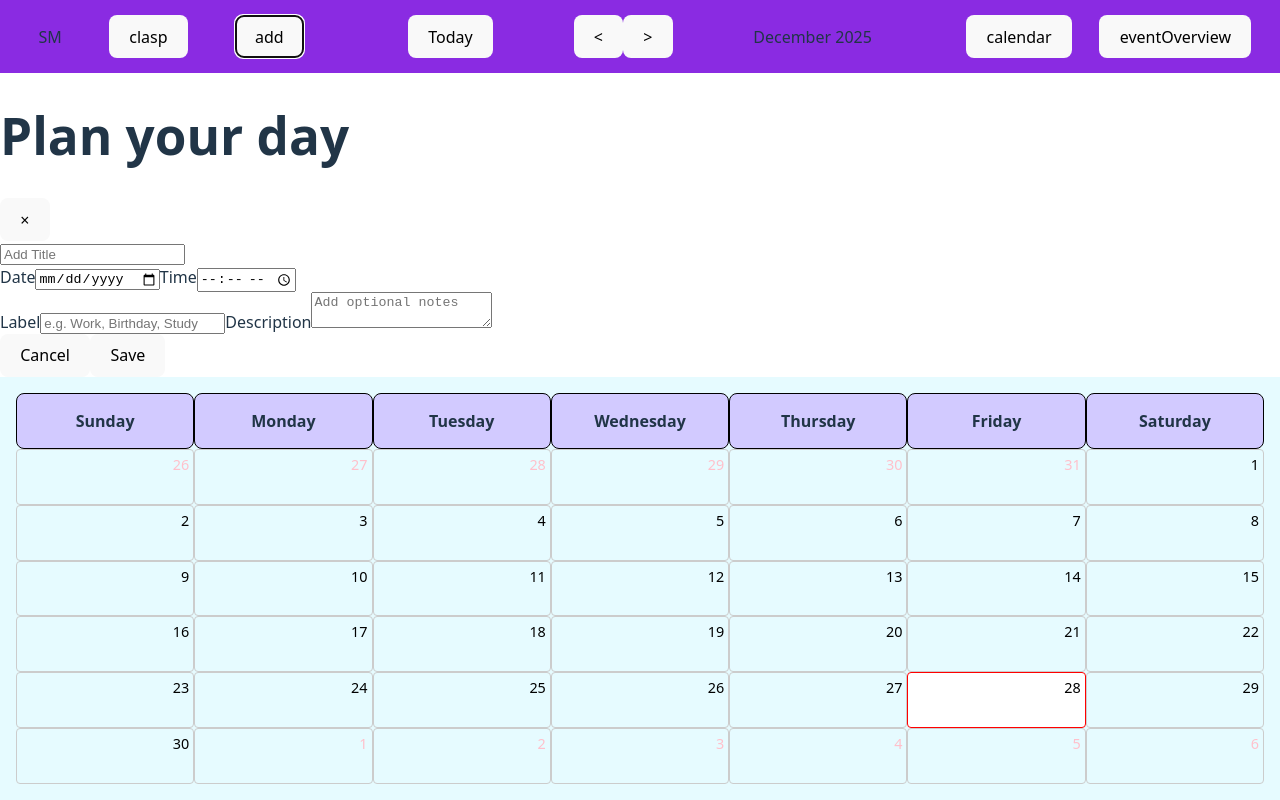
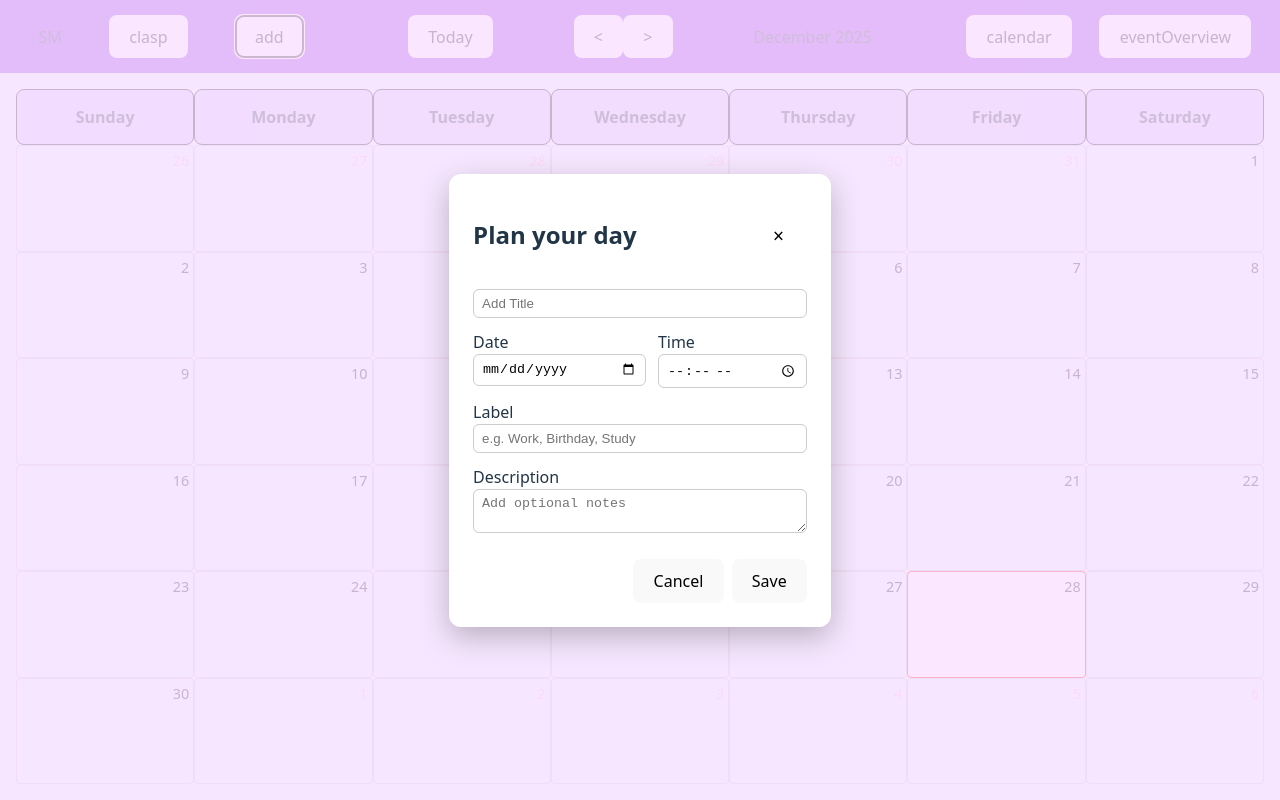
Before and after one commit to smei08/CalendarPlanner, a React (Vite) app: page / in a window 1280 px wide. Both pictures are taken after a click on the button "add". Built offline with nearby package versions, Linux system fonts and the light colour scheme.

Commit message:
basic style added

```diff
--- a/src/components/events/EventForm/EventForm.jsx
+++ b/src/components/events/EventForm/EventForm.jsx
@@ -5,7 +5,7 @@ export default function EventForm({ onClose }) {
   return (
     <div className="form-container">
       <div className="form-header">
-        <h1>Plan your day</h1>
+        <h2>Plan your day</h2>
         {/* X button */}
         <button type="button" className="form-close-button" onClick={onClose}>
           ×
--- a/src/components/events/EventForm/eventForm.css
+++ b/src/components/events/EventForm/eventForm.css
@@ -0,0 +1,44 @@
+.form-container {
+  display: flex;
+  flex-direction: column;
+  gap: 16px;
+}
+
+.form-header {
+  display: flex;
+  justify-content: space-between;
+  align-items: center;
+}
+
+.form-close-button {
+  border: none;
+  background: transparent;
+  font-size: 1.2rem;
+  cursor: pointer;
+}
+
+.form-body {
+  display: flex;
+  flex-direction: column;
+  gap: 12px;
+}
+
+.form-row {
+  display: flex;
+  gap: 12px;
+}
+
+.input,
+.textarea {
+  width: 100%;
+  padding: 6px 8px;
+  border-radius: 6px;
+  border: 1px solid #ccc;
+}
+
+.form-actions {
+  display: flex;
+  justify-content: flex-end;
+  gap: 8px;
+  margin-top: 8px;
+}
--- a/src/components/events/EventFormModal/EventFormModal.jsx
+++ b/src/components/events/EventFormModal/EventFormModal.jsx
@@ -1,9 +1,12 @@
 import EventForm from "../EventForm/EventForm";
+import "../EventFormModal/eventFormModal.css";
 
 export default function EventFormModal({ onClose }) {
   return (
     <div className="modal-overlay">
-      <EventForm onClose={onClose} />
+      <div className="model-content">
+        <EventForm onClose={onClose} />
+      </div>
     </div>
   );
 }
--- /dev/null
+++ b/src/components/events/EventFormModal/eventFormModal.css
@@ -0,0 +1,17 @@
+.modal-overlay {
+  position: fixed;
+  inset: 0;
+  background: rgba(250 226, 255, 0.8);
+  display: flex;
+  justify-content: center;
+  align-items: center;
+  z-index: 50;
+}
+.model-content {
+  background: white;
+  border-radius: 12px;
+  padding: 24px;
+  min-width: 320px;
+  max-width: 480px;
+  box-shadow: 0 10px 30px rgba(0, 0, 0, 0.25);
+}
```
